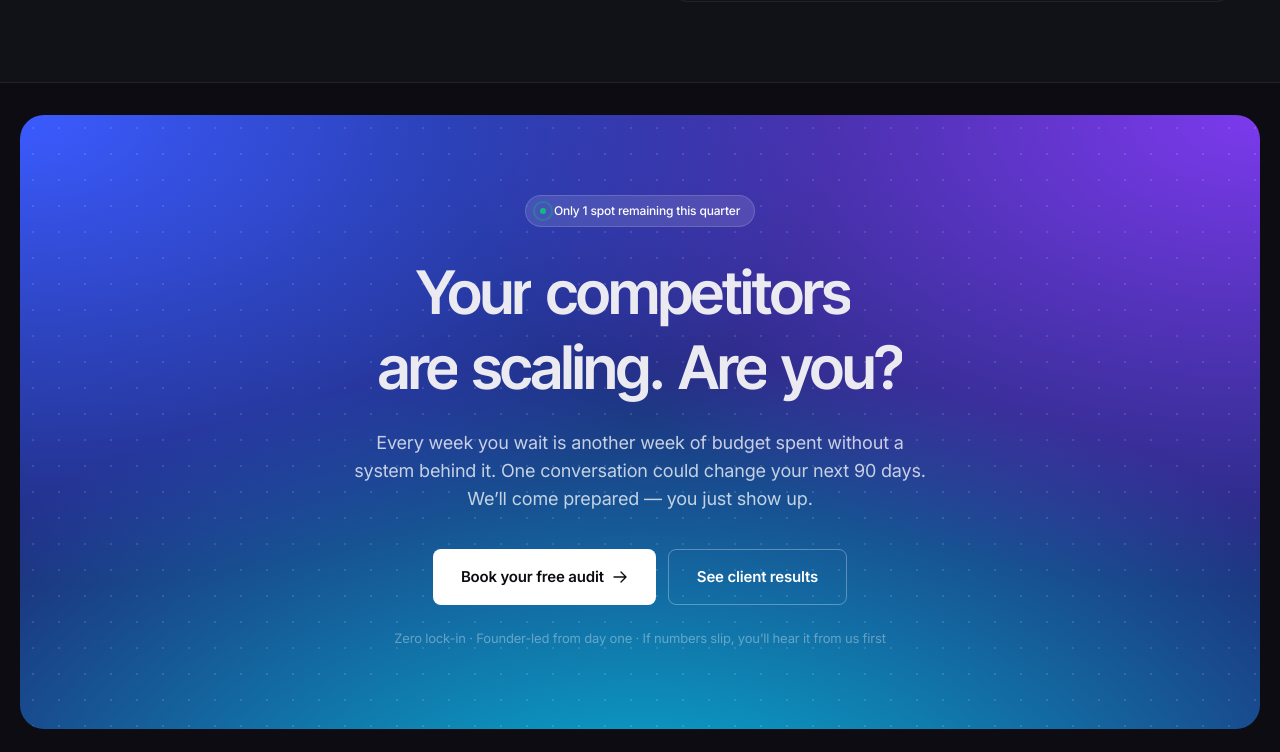
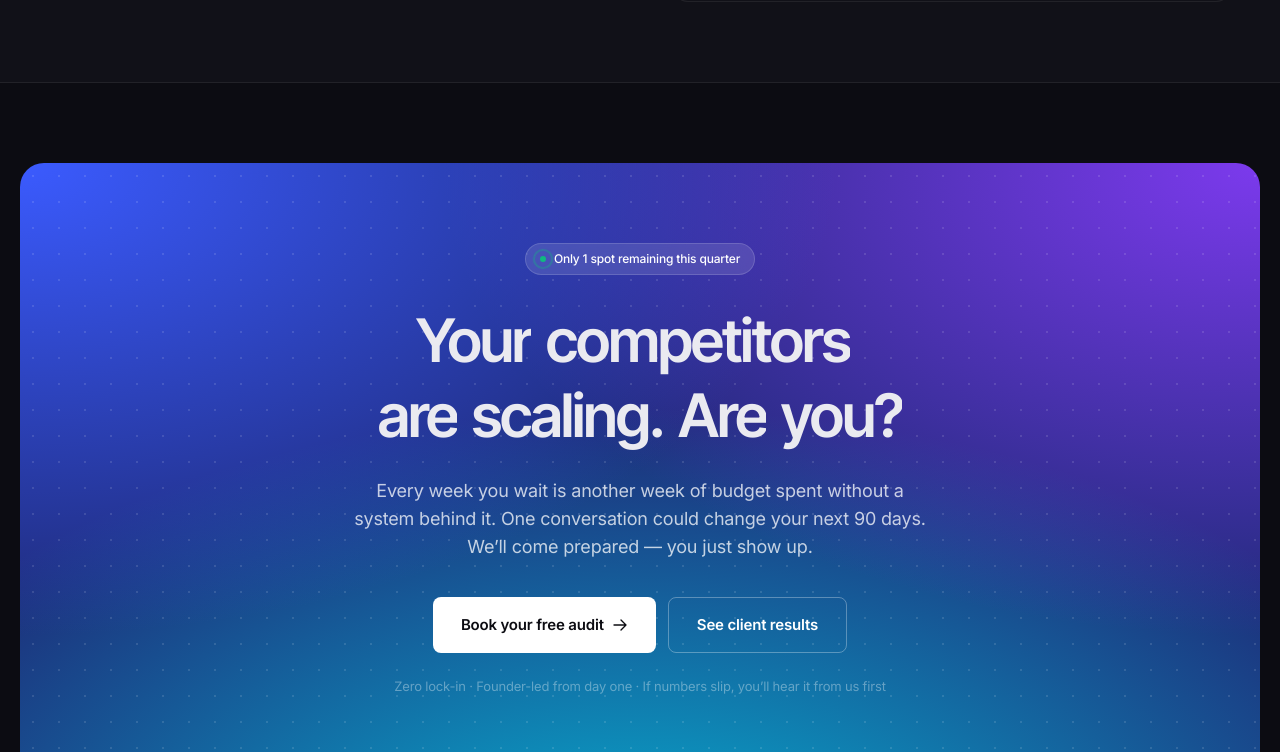
Before and after one commit to atulchauhan7/work-agent, a React (Vite) app in the folder site/: page / in a window 1280 px wide. Shown: the part 6458-7210 px from the top of the page. Built offline with nearby package versions, Linux system fonts and the light colour scheme.

Commit message:
fix: increase CTA padding to eliminate bottom gap; add bg-bg to contact section

```diff
--- a/site/src/components/HomePage.jsx
+++ b/site/src/components/HomePage.jsx
@@ -439,7 +439,7 @@ export default function HomePage() {
       </section>
 
       {/* ───── CTA ───── */}
-      <section className="px-3 sm:px-5 py-5 sm:py-8">
+      <section className="px-3 sm:px-5 py-12 sm:py-20">
         <div className="grad-surface relative max-w-7xl mx-auto rounded-3xl overflow-hidden">
           <div className="absolute inset-0 opacity-[0.12]" style={{ backgroundImage: 'radial-gradient(circle, #fff 1px, transparent 1px)', backgroundSize: '26px 26px' }} />
           <div className="relative max-w-3xl mx-auto px-6 sm:px-12 py-16 sm:py-20 text-center text-white">
@@ -459,7 +459,7 @@ export default function HomePage() {
       </section>
 
       {/* ───── CONTACT ───── */}
-      <section id="contact" className="scroll-mt-24 border-t border-line">
+      <section id="contact" className="scroll-mt-24 border-t border-line bg-bg">
         <div className="max-w-7xl mx-auto px-5 sm:px-8 md:px-12 py-14 sm:py-20">
           <div className="grid lg:grid-cols-12 gap-12 lg:gap-16">
             <div className="lg:col-span-5">
```
